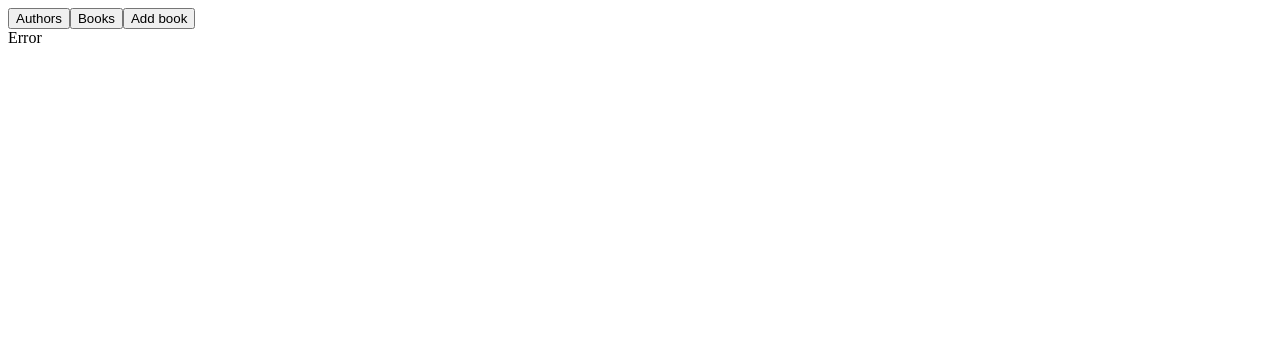
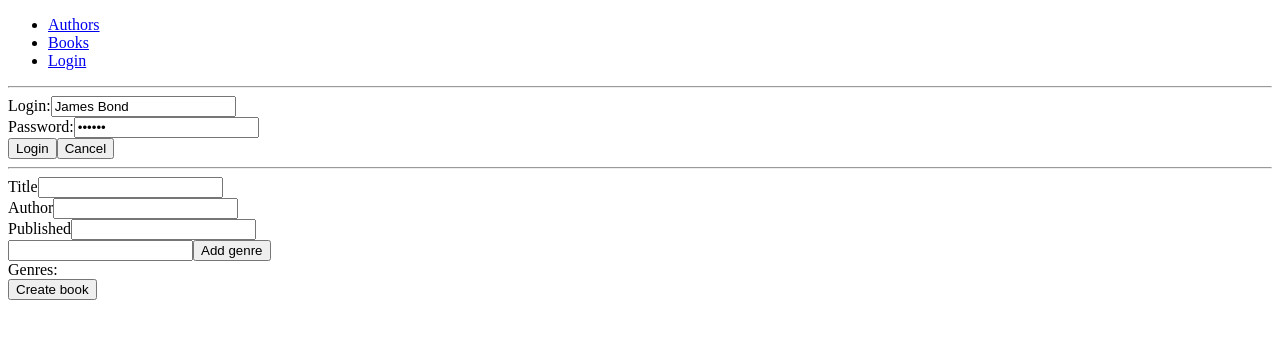
Before and after one commit to Kolya-YA/FSO2020_GraphQL_Client, a React (Create React App) app: page /add_book in a window 1280 px wide. Shown: the top 338 px of the page. Built offline with nearby package versions, Linux system fonts and the light colour scheme.

Commit message:
8.18 Log in

```diff
--- a/package.json
+++ b/package.json
@@ -10,6 +10,7 @@
     "graphql": "^15.4.0",
     "react": "^16.12.0",
     "react-dom": "^16.12.0",
+    "react-router-dom": "^5.2.0",
     "react-scripts": "3.4.0"
   },
   "scripts": {
--- a/src/App.js
+++ b/src/App.js
@@ -1,22 +1,32 @@
-import React, { useState } from 'react'
+import React, { useState, useEffect } from 'react'
+import { Route, Switch } from 'react-router-dom'
 import Authors from './components/Authors'
 import Books from './components/Books'
 import NewBook from './components/NewBook'
+import TopNav from './components/TopNav'
 
 const App = () => {
-  const [page, setPage] = useState('authors')
+  const [token, setToken] = useState(null)
+
+  useEffect(() => {
+    const loggedUserToken = localStorage.getItem('books-user-token')
+    if (loggedUserToken && !token) setToken(loggedUserToken)
+  }, [token])
 
   return (
     <div>
-      <div>
-        <button onClick={() => setPage('authors')}>Authors</button>
-        <button onClick={() => setPage('books')}>Books</button>
-        <button onClick={() => setPage('add')}>Add book</button>
-      </div>
-
-      {page === 'authors' && <Authors />}
-      {page === 'books' && <Books />}
-      {page === 'add' && <NewBook />}
+      <TopNav token={token} setToken={setToken} />
+      <Switch>
+        <Route path='/add_book'>
+          <NewBook />
+        </Route>
+        <Route path='/books'>
+          <Books />
+        </Route>
+        <Route path='/'>
+          <Authors />
+        </Route>
+      </Switch>
     </div>
   )
 }
--- /dev/null
+++ b/src/components/LoginForm.js
@@ -0,0 +1,73 @@
+import { useMutation } from '@apollo/client'
+import React from 'react'
+import { useState, useEffect } from 'react'
+import { LOGIN } from '../queries'
+
+const LoginForm = props => {
+  const { loginHandler, setToken } = props
+  const [input, setInput] = useState({ login: 'James Bond', password: 'secret' })
+
+  const [loginReq, loginRes] = useMutation(LOGIN, {
+    onError: error => {
+      console.log('Error: ', error.graphQLErrors[0].message)
+    }
+  })
+
+  useEffect(() => {
+    if (loginRes.data) {
+      const token = loginRes.data.login.value
+      setToken(token)
+      localStorage.setItem('books-user-token', token)
+      console.log('logRes', token)
+    }
+  // eslint-disable-next-line react-hooks/exhaustive-deps
+  }, [loginRes.data])
+
+
+  const handleInputsChange = event => {
+    setInput({
+      ...input,
+     [event.target.name]: event.target.value
+    })
+  }
+
+  const handleSubmit = event => {
+    loginReq({ variables: {
+      username: input.login,
+      password: input.password
+    }})
+    event.preventDefault()
+  }
+
+  return (
+    <div>
+      <form onSubmit={handleSubmit}>
+        <label htmlFor="">
+          Login:
+          <input
+            type='text'
+            name='login'
+            value={input.login}
+            onChange={handleInputsChange}
+            />
+        </label>
+        <br />
+        <label htmlFor="">
+          Password:
+          <input
+            type='password'
+            name='password'
+            value={input.password}
+            onChange={handleInputsChange}
+            />
+        </label>
+        <br />
+        <button type='submit'>Login</button>
+        <button type='button' onClick={loginHandler}>Cancel</button>
+      </form>
+      <hr />
+    </div>
+  )
+}
+
+export default LoginForm
--- /dev/null
+++ b/src/components/TopNav.js
@@ -0,0 +1,61 @@
+import React, { useState } from 'react'
+import { useApolloClient } from '@apollo/client'
+import { NavLink } from 'react-router-dom'
+
+import LoginForm from './LoginForm'
+
+const TopNav = props => {
+  const { token, setToken } = props
+
+  const [showLoginForm, setShowLoginForm] = useState(true)
+  const client = useApolloClient()
+
+  const logoutHandler = event => {
+    console.log('Logout')
+    setToken(null)
+    localStorage.clear()
+    client.resetStore()
+    event.preventDefault()
+  }
+
+  const loginHandler = event => {
+    setShowLoginForm(!showLoginForm)
+    event.preventDefault()
+  }
+
+  return (
+    <nav>
+      <ul>
+        <li>
+          <NavLink to='/'>Authors</NavLink>
+        </li>
+        <li>
+          <NavLink to='/books'>Books</NavLink>
+        </li>
+        {token ?
+          <>
+            <li>
+              <NavLink to='/add_book'>Add book</NavLink>
+            </li>
+            <li>
+              <NavLink to='/' onClick={logoutHandler}>Logout</NavLink>
+            </li>
+          </>
+        :
+          <li>
+            <NavLink to='#' onClick={loginHandler}>Login</NavLink>
+          </li>
+        }
+      </ul>
+      <hr />
+      {!token && showLoginForm &&
+        <LoginForm
+          loginHandler={loginHandler}
+          setToken={setToken}
+        />
+      }
+    </nav>
+  )
+}
+
+export default TopNav
--- a/src/index.js
+++ b/src/index.js
@@ -1,17 +1,32 @@
 import React from 'react'
 import ReactDOM from 'react-dom'
 import App from './App'
-import { ApolloClient, HttpLink, InMemoryCache, ApolloProvider } from '@apollo/client'
+import { ApolloClient, HttpLink, InMemoryCache, ApolloProvider, ApolloLink, concat } from '@apollo/client'
+import { BrowserRouter as Router } from 'react-router-dom'
+
+const httpLink = new HttpLink({ uri: 'http://localhost:4000/' })
+
+const authMiddleware = new ApolloLink((operation, forward) => {
+  const token = localStorage.getItem('books-user-token')
+  operation.setContext(({ headers = {} }) => ({
+    headers: {
+      ...headers,
+      authorization: token ? `bearer ${token}` : null
+    }
+  }))
+
+  return forward(operation)
+})
 
 const client = new ApolloClient({
   cache: new InMemoryCache(),
-  link: new HttpLink({
-    uri: 'http://localhost:4000/'
-  })
+  link: concat(authMiddleware, httpLink)
 })
 
 ReactDOM.render(
   <ApolloProvider client={client}>
-    <App />
+    <Router>
+      <App />
+    </Router>
   </ApolloProvider>,
   document.getElementById('root'))
--- a/src/queries.js
+++ b/src/queries.js
@@ -20,6 +20,17 @@ query {
     booksCount
   }
 }
+`
+
+export const LOGIN = gql`
+  mutation login($username: String!, $password: String!) {
+    login(
+      username: $username,
+      password: $password
+    ) {
+      value
+    }
+  }
 `
 
 export const CREATE_BOOK = gql`
```
Also changed, not shown: 1 other file (tests, documents, lock files or other folders).
